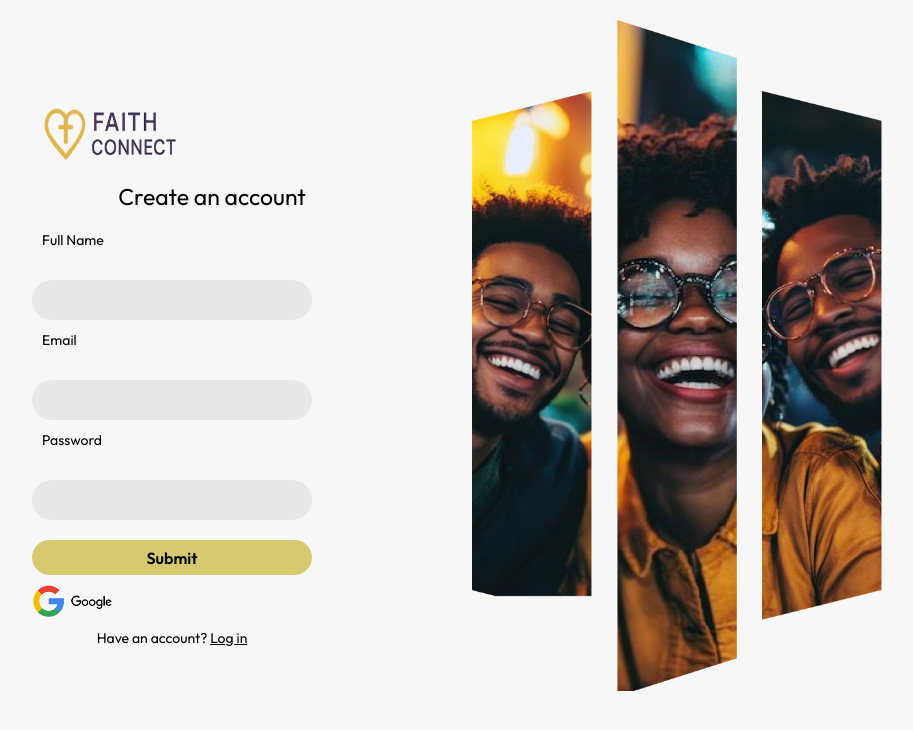
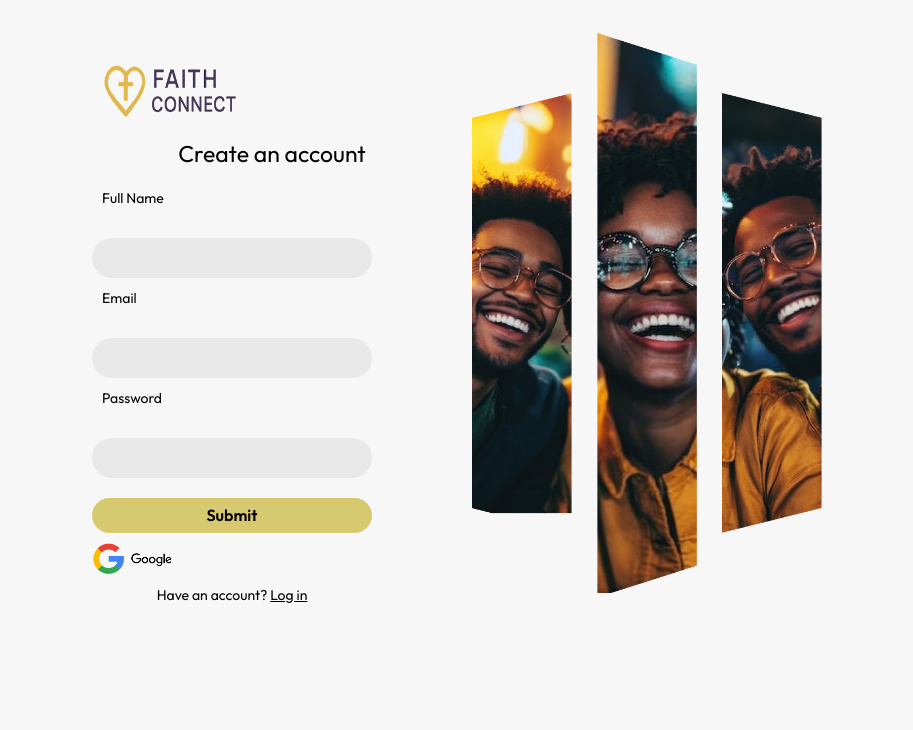
Before and after one commit to bantofweb4/FaithConnect, a React (Vite) app: page /mainsignup in a window 1280 px wide. Shown: the top 730 px of the page, without its empty margins (183-1096 px from the left). Built offline with nearby package versions, Linux system fonts and the light colour scheme.

Commit message:
i made some changes in the sign up image

```diff
--- a/src/component/Signup.css
+++ b/src/component/Signup.css
@@ -96,5 +96,5 @@ label {
 }
 
 .signup-right img {
-  width: 120px;
+  width: 100px;
 }
```
